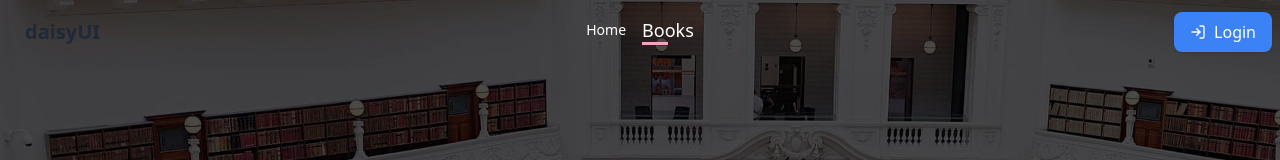
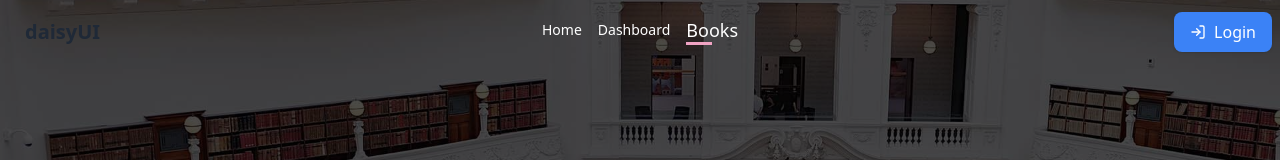
Before and after one commit to absiddik676/online-library, a React (Vite) app: page /books in a window 1280 px wide. Shown: the top 160 px of the page. Built offline with nearby package versions, Linux system fonts and the light colour scheme; no server answers; a web font is replaced by a local one; what react-toast-notifications would draw is missing.

Commit message:
navbar bug fiex done

```diff
--- a/src/pages/Dashboard/Admin/AllReqBook/AllReqBook.jsx
+++ b/src/pages/Dashboard/Admin/AllReqBook/AllReqBook.jsx
@@ -31,7 +31,7 @@ const AllReqBook = () => {
                     <div className="border-t-2 border-blue-800 h-0 flex-1 ml-3"></div>
                 </div>
             </div>
-            <div className="overflow-x-auto">
+            <div className="overflow-x-auto mt-5">
                 <table className="table">
                     {/* head */}
                     <thead>
--- a/src/pages/Dashboard/Admin/AllUser/AllUser.jsx
+++ b/src/pages/Dashboard/Admin/AllUser/AllUser.jsx
@@ -24,7 +24,7 @@ const AllUser = () => {
                 </div>
             </div>
             <div>
-                <div className="overflow-x-auto">
+                <div className="overflow-x-auto mt-5">
                     <table className="table">
                         {/* head */}
                         <thead>
@@ -77,8 +77,6 @@ const AllUser = () => {
                                 </tr>)
                             }
 
-
-
                         </tbody>
 
 
--- a/src/pages/Dashboard/Admin/ManageIssuedBook/ManageIssuedBook.jsx
+++ b/src/pages/Dashboard/Admin/ManageIssuedBook/ManageIssuedBook.jsx
@@ -27,7 +27,7 @@ const ManageIssuedBook = () => {
                 </div>
             </div>
 
-            <div className="overflow-x-auto">
+            <div className="overflow-x-auto mt-5">
                 <table className="table table-zebra">
                     {/* head */}
                     <thead>
--- a/src/pages/Navbar/Navbar.jsx
+++ b/src/pages/Navbar/Navbar.jsx
@@ -47,7 +47,7 @@ const Navbar = () => {
         <div className="navbar-center hidden lg:flex">
           <ul className="menu menu-horizontal text-white text-md gap-4 px-1">
             <ActiveRoute to='/'>Home</ActiveRoute>
-            {user1?.isStudentLoading ? '' : <ActiveRoute to={`${user1?.isStudent?.[0]?.role === 'student' ?'/dashboard/reqBook' : '/dashboard/addbook'} `}>Dashboard</ActiveRoute>}
+            {user1?.isStudentLoading ? 'Dashboard' : <ActiveRoute to={`${user1?.isStudent?.[0]?.role === 'student' ?'/dashboard/reqBook' : '/dashboard/addbook'} `}>Dashboard</ActiveRoute>}
             <ActiveRoute to='/books'>Books</ActiveRoute>
           </ul>
         </div>
```
